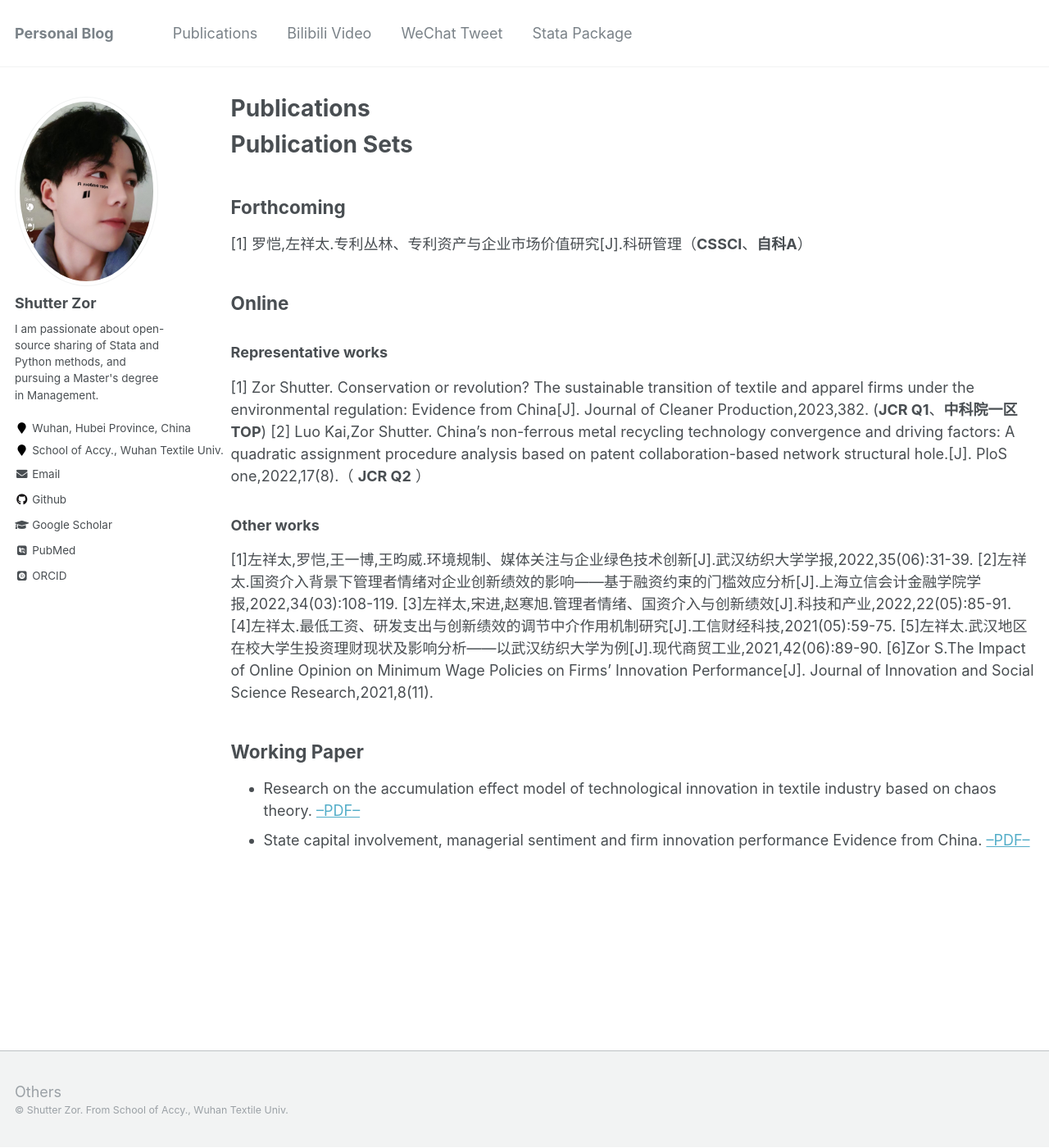
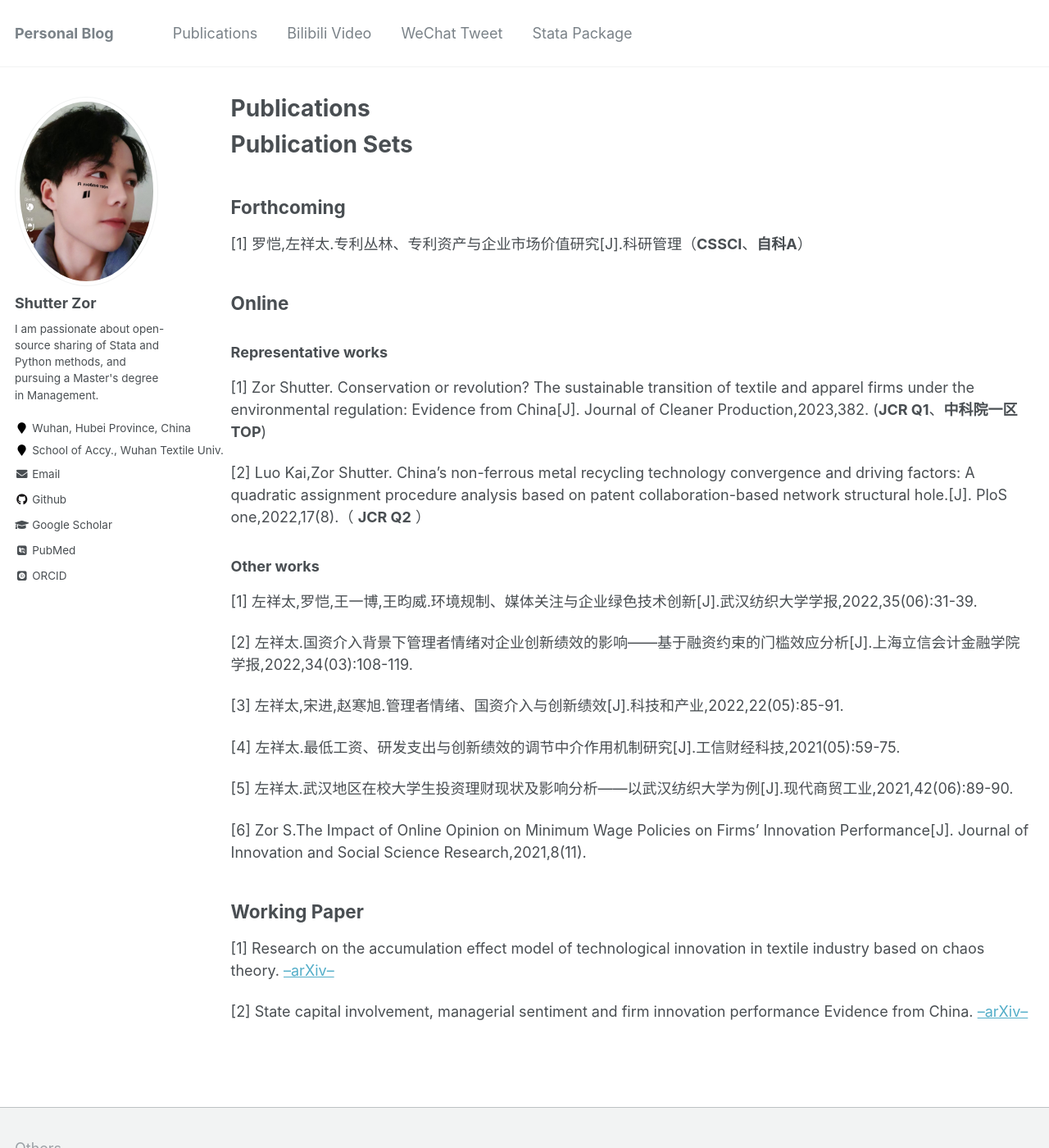
Before and after one commit to ShutterZor/ShutterZor.github.io, a Jekyll site: the page built from _pages/publications.md, in a window 1280 px wide and 1400 px high. Shown: the whole window at 82% size. Built offline with Jekyll 4.4.1, drawn with Linux system fonts in a browser that asks for light colours; some web fonts are replaced.

Commit message:
Update publications.md

```diff
--- a/_pages/publications.md
+++ b/_pages/publications.md
@@ -16,18 +16,25 @@ author_profile: true
 ### Representative works
 
 [1] Zor Shutter. Conservation or revolution? The sustainable transition of textile and apparel firms under the environmental regulation: Evidence from China[J]. Journal of Cleaner Production,2023,382. (**JCR Q1**、**中科院一区TOP**)
+
 [2] Luo Kai,Zor Shutter. China's non-ferrous metal recycling technology convergence and driving factors: A quadratic assignment procedure analysis based on patent collaboration-based network structural hole.[J]. PloS one,2022,17(8).（ **JCR Q2** ）
 
 ### Other works
 
-[1]左祥太,罗恺,王一博,王昀威.环境规制、媒体关注与企业绿色技术创新[J].武汉纺织大学学报,2022,35(06):31-39.
-[2]左祥太.国资介入背景下管理者情绪对企业创新绩效的影响——基于融资约束的门槛效应分析[J].上海立信会计金融学院学报,2022,34(03):108-119.
-[3]左祥太,宋进,赵寒旭.管理者情绪、国资介入与创新绩效[J].科技和产业,2022,22(05):85-91.
-[4]左祥太.最低工资、研发支出与创新绩效的调节中介作用机制研究[J].工信财经科技,2021(05):59-75.
-[5]左祥太.武汉地区在校大学生投资理财现状及影响分析——以武汉纺织大学为例[J].现代商贸工业,2021,42(06):89-90.
-[6]Zor S.The Impact of Online Opinion on Minimum Wage Policies on Firms’ Innovation Performance[J]. Journal of Innovation and Social Science Research,2021,8(11).
+[1] 左祥太,罗恺,王一博,王昀威.环境规制、媒体关注与企业绿色技术创新[J].武汉纺织大学学报,2022,35(06):31-39.
+
+[2] 左祥太.国资介入背景下管理者情绪对企业创新绩效的影响——基于融资约束的门槛效应分析[J].上海立信会计金融学院学报,2022,34(03):108-119.
+
+[3] 左祥太,宋进,赵寒旭.管理者情绪、国资介入与创新绩效[J].科技和产业,2022,22(05):85-91.
+
+[4] 左祥太.最低工资、研发支出与创新绩效的调节中介作用机制研究[J].工信财经科技,2021(05):59-75.
+
+[5] 左祥太.武汉地区在校大学生投资理财现状及影响分析——以武汉纺织大学为例[J].现代商贸工业,2021,42(06):89-90.
+
+[6] Zor S.The Impact of Online Opinion on Minimum Wage Policies on Firms’ Innovation Performance[J]. Journal of Innovation and Social Science Research,2021,8(11).
 
 ## Working Paper
 
-- Research on the accumulation effect model of technological innovation in textile industry based on chaos theory. [--PDF--](https://arxiv.org/abs/2204.08340)
-- State capital involvement, managerial sentiment and firm innovation performance Evidence from China. [--PDF--](https://arxiv.org/abs/2204.04860)
+[1] Research on the accumulation effect model of technological innovation in textile industry based on chaos theory. [--arXiv--](https://arxiv.org/abs/2204.08340)
+
+[2] State capital involvement, managerial sentiment and firm innovation performance Evidence from China. [--arXiv--](https://arxiv.org/abs/2204.04860)
```
